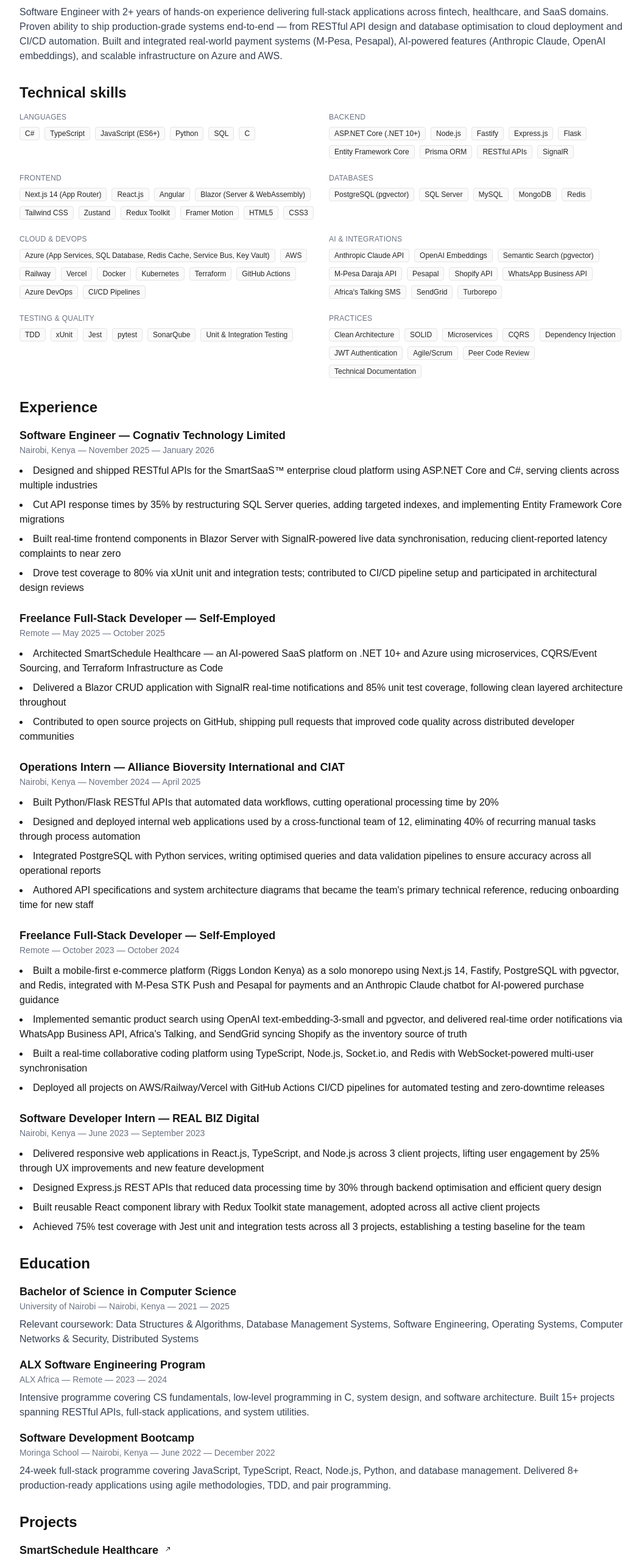
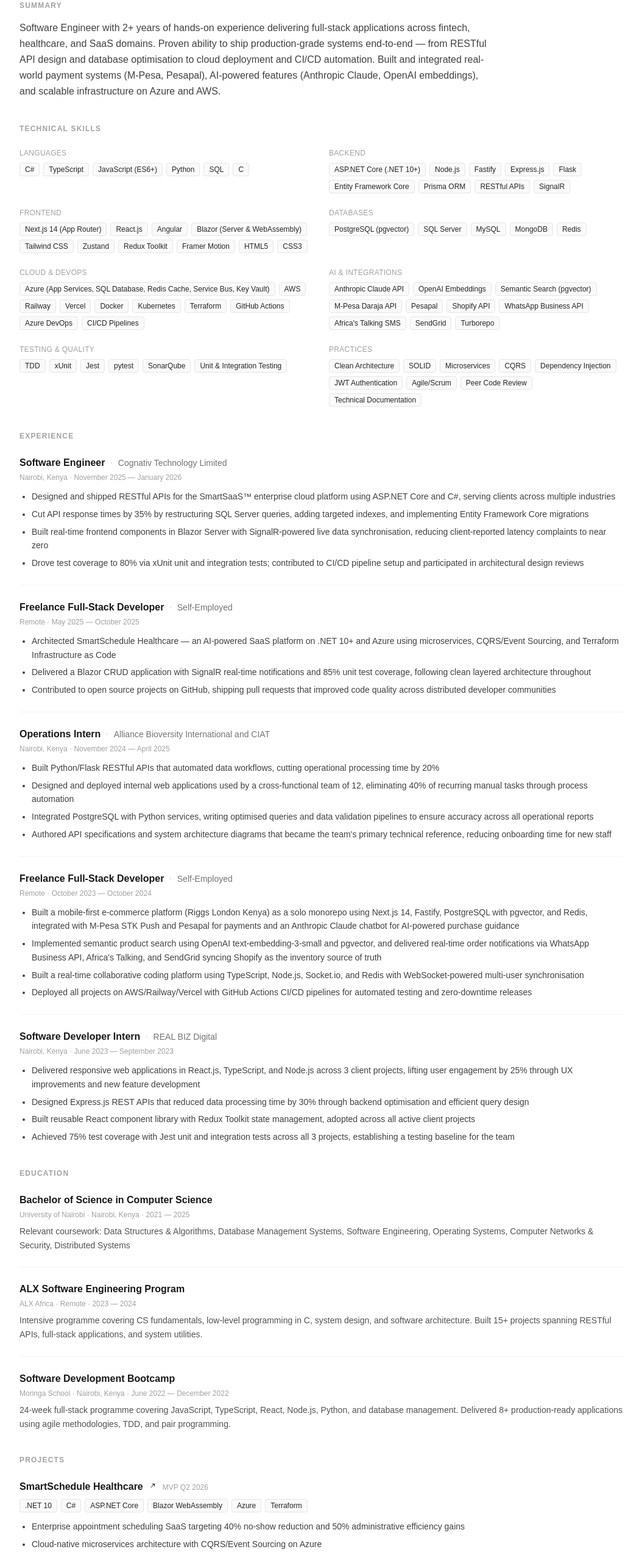
Before and after one commit to edogola4/brandon-ogola-platform, a Next.js app: page /resume in a window 1280 px wide. Shown: the part 220-2783 px from the top of the page at 61% size, without its empty margins (112-1166 px from the left). Built offline with nearby package versions, Linux system fonts and the light colour scheme.

Commit message:
feat: overhaul resume page — neutral tokens, consistent headings, entry separators, split stack tags, remove broken download button, fix list indentation

```diff
--- a/src/app/resume/page.tsx
+++ b/src/app/resume/page.tsx
@@ -1,6 +1,5 @@
-import type { Metadata } from 'next'
 import React from 'react'
-import { Button, Tag, ExternalLink } from '../../components/ui'
+import { Tag, ExternalLink } from '../../components/ui'
 import {
   SKILLS,
   EXPERIENCE,
@@ -9,17 +8,13 @@ import {
   CERTIFICATIONS,
   PROFESSIONAL_SUMMARY,
   PAGE_TITLE,
-  DOWNLOAD_PDF_TEXT,
   HEADING_SUMMARY,
   HEADING_TECHNICAL,
   HEADING_EXPERIENCE,
   HEADING_EDUCATION,
   HEADING_PROJECTS,
   HEADING_CERTIFICATIONS,
-  DOWNLOAD_FILENAME,
-  SEP,
 } from '../../content/data/resume'
-
 import { generatePageMetadata } from '../../lib/metadata'
 
 export function generateMetadata() {
@@ -33,27 +28,32 @@ export function generateMetadata() {
 export default function ResumePage() {
   return (
     <main className="max-w-5xl mx-auto px-4 py-12 print:w-full print:mx-0">
-      <header className="flex items-center justify-between mb-8">
-        <h1 className="text-3xl font-bold">{PAGE_TITLE}</h1>
-        <Button variant="secondary" size="md" asChild className="print:hidden">
-          <a href={DOWNLOAD_FILENAME} download>
-            {DOWNLOAD_PDF_TEXT}
-          </a>
-        </Button>
-      </header>
 
-      <section className="mb-8">
-        <h2 className="text-2xl font-semibold">{HEADING_SUMMARY}</h2>
-        <p className="mt-3 text-gray-700">{PROFESSIONAL_SUMMARY}</p>
+      {/* Page header */}
+      <div className="border-b border-neutral-100 pb-8">
+        <h1 className="text-3xl font-bold text-neutral-900">{PAGE_TITLE}</h1>
+      </div>
+
+      {/* Summary */}
+      <section className="mt-10">
+        <h2 className="text-xs font-semibold uppercase tracking-widest text-neutral-400">
+          {HEADING_SUMMARY}
+        </h2>
+        <p className="mt-4 text-neutral-700 leading-relaxed max-w-3xl">{PROFESSIONAL_SUMMARY}</p>
       </section>
 
-      <section className="mb-8">
-        <h2 className="text-2xl font-semibold">{HEADING_TECHNICAL}</h2>
-        <div className="mt-4 grid grid-cols-1 md:grid-cols-2 gap-6">
+      {/* Technical skills */}
+      <section className="mt-10">
+        <h2 className="text-xs font-semibold uppercase tracking-widest text-neutral-400">
+          {HEADING_TECHNICAL}
+        </h2>
+        <div className="mt-6 grid grid-cols-1 md:grid-cols-2 gap-6">
           {SKILLS.map((group) => (
             <div key={group.category}>
-              <div className="text-xs uppercase tracking-wide text-gray-500">{group.category}</div>
-              <div className="mt-2 flex flex-wrap gap-2">
+              <div className="text-xs font-medium uppercase tracking-wide text-neutral-400 mb-2">
+                {group.category}
+              </div>
+              <div className="flex flex-wrap gap-1.5">
                 {group.items.map((item) => (
                   <Tag key={item} label={item} />
                 ))}
@@ -63,16 +63,28 @@ export default function ResumePage() {
         </div>
       </section>
 
-      <section className="mb-8">
-        <h2 className="text-2xl font-semibold">{HEADING_EXPERIENCE}</h2>
-        <div className="mt-4 space-y-6">
-          {EXPERIENCE.map((e) => (
-            <article key={`${e.company}${SEP}${e.period}`}>
-              <h3 className="text-lg font-semibold">{e.title}{SEP}{e.company}</h3>
-              <div className="text-sm text-gray-500">{e.location}{SEP}{e.period}</div>
-              <ul className="mt-3 list-disc list-inside space-y-2">
+      {/* Experience */}
+      <section className="mt-10">
+        <h2 className="text-xs font-semibold uppercase tracking-widest text-neutral-400">
+          {HEADING_EXPERIENCE}
+        </h2>
+        <div className="mt-6 space-y-0">
+          {EXPERIENCE.map((e, i) => (
+            <article
+              key={`${e.company}-${e.period}`}
+              className={i > 0 ? 'border-t border-neutral-100 pt-6 mt-6' : ''}
+            >
+              <div className="flex flex-wrap items-baseline gap-x-2">
+                <h3 className="text-base font-semibold text-neutral-900">{e.title}</h3>
+                <span className="text-neutral-300 select-none" aria-hidden="true">·</span>
+                <span className="text-sm text-neutral-500">{e.company}</span>
+              </div>
+              <div className="mt-1 text-xs text-neutral-400">
+                {e.location} · {e.period}
+              </div>
+              <ul className="mt-3 pl-5 list-disc space-y-1.5">
                 {e.achievements.map((a) => (
-                  <li key={a}>{a}</li>
+                  <li key={a} className="text-sm text-neutral-700 leading-relaxed">{a}</li>
                 ))}
               </ul>
             </article>
@@ -80,34 +92,60 @@ export default function ResumePage() {
         </div>
       </section>
 
-      <section className="mb-8">
-        <h2 className="text-2xl font-semibold">{HEADING_EDUCATION}</h2>
-        <div className="mt-4 space-y-4">
-          {EDUCATION.map((edu) => (
-            <article key={`${edu.institution}${edu.period}`}>
-              <h3 className="text-lg font-semibold">{edu.degree}</h3>
-              <div className="text-sm text-gray-500">{edu.institution}{SEP}{edu.location}{SEP}{edu.period}</div>
-              <p className="mt-2 text-gray-700">{edu.detail}</p>
+      {/* Education */}
+      <section className="mt-10">
+        <h2 className="text-xs font-semibold uppercase tracking-widest text-neutral-400">
+          {HEADING_EDUCATION}
+        </h2>
+        <div className="mt-6 space-y-0">
+          {EDUCATION.map((edu, i) => (
+            <article
+              key={`${edu.institution}-${edu.period}`}
+              className={i > 0 ? 'border-t border-neutral-100 pt-6 mt-6' : ''}
+            >
+              <h3 className="text-base font-semibold text-neutral-900">{edu.degree}</h3>
+              <div className="mt-1 text-xs text-neutral-400">
+                {edu.institution} · {edu.location} · {edu.period}
+              </div>
+              <p className="mt-2 text-sm text-neutral-600 leading-relaxed">{edu.detail}</p>
             </article>
           ))}
         </div>
       </section>
 
-      <section className="mb-8">
-        <h2 className="text-2xl font-semibold">{HEADING_PROJECTS}</h2>
-        <div className="mt-4 space-y-6">
-          {PROJECTS.map((p) => (
-            <article key={p.name}>
-              <h3 className="text-lg font-semibold">
-                <ExternalLink href={p.url}>{p.name}</ExternalLink>
-              </h3>
-              <div className="mt-2 flex flex-wrap gap-2">
-                <Tag label={p.stack} />
-                {p.period ? <div className="text-sm text-gray-500">{p.period}</div> : null}
+      {/* Projects */}
+      <section className="mt-10">
+        <h2 className="text-xs font-semibold uppercase tracking-widest text-neutral-400">
+          {HEADING_PROJECTS}
+        </h2>
+        <div className="mt-6 space-y-0">
+          {PROJECTS.map((p, i) => (
+            <article
+              key={p.name}
+              className={i > 0 ? 'border-t border-neutral-100 pt-6 mt-6' : ''}
+            >
+              <div className="flex flex-wrap items-baseline gap-x-3">
+                <h3 className="text-base font-semibold text-neutral-900">
+                  {p.url ? (
+                    <ExternalLink href={p.url} className="hover:text-neutral-600">
+                      {p.name}
+                    </ExternalLink>
+                  ) : (
+                    p.name
+                  )}
+                </h3>
+                {p.period && (
+                  <span className="text-xs text-neutral-400">{p.period}</span>
+                )}
               </div>
-              <ul className="mt-3 list-disc list-inside space-y-2">
+              <div className="mt-2 flex flex-wrap gap-1.5">
+                {p.stack.map((s) => (
+                  <Tag key={s} label={s} />
+                ))}
+              </div>
+              <ul className="mt-3 pl-5 list-disc space-y-1.5">
                 {p.highlights.map((h) => (
-                  <li key={h}>{h}</li>
+                  <li key={h} className="text-sm text-neutral-700 leading-relaxed">{h}</li>
                 ))}
               </ul>
             </article>
@@ -115,14 +153,18 @@ export default function ResumePage() {
         </div>
       </section>
 
-      <section>
-        <h2 className="text-2xl font-semibold">{HEADING_CERTIFICATIONS}</h2>
-        <ul className="mt-4 list-disc list-inside space-y-2">
+      {/* Certifications */}
+      <section className="mt-10">
+        <h2 className="text-xs font-semibold uppercase tracking-widest text-neutral-400">
+          {HEADING_CERTIFICATIONS}
+        </h2>
+        <ul className="mt-6 pl-5 list-disc space-y-2">
           {CERTIFICATIONS.map((c) => (
-            <li key={c}>{c}</li>
+            <li key={c} className="text-sm text-neutral-700 leading-relaxed">{c}</li>
           ))}
         </ul>
       </section>
+
     </main>
   )
 }
--- a/src/content/data/resume.ts
+++ b/src/content/data/resume.ts
@@ -59,7 +59,7 @@ export const SKILLS: SkillGroup[] = [
       'M-Pesa Daraja API',
       'Pesapal',
       'Shopify API',
-      "WhatsApp Business API",
+      'WhatsApp Business API',
       "Africa's Talking SMS",
       'SendGrid',
       'Turborepo',
@@ -123,7 +123,7 @@ export const EXPERIENCE: ExperienceEntry[] = [
     period: 'October 2023 — October 2024',
     achievements: [
       'Built a mobile-first e-commerce platform (Riggs London Kenya) as a solo monorepo using Next.js 14, Fastify, PostgreSQL with pgvector, and Redis, integrated with M-Pesa STK Push and Pesapal for payments and an Anthropic Claude chatbot for AI-powered purchase guidance',
-      'Implemented semantic product search using OpenAI text-embedding-3-small and pgvector, and delivered real-time order notifications via WhatsApp Business API, Africa\'s Talking, and SendGrid syncing Shopify as the inventory source of truth',
+      "Implemented semantic product search using OpenAI text-embedding-3-small and pgvector, and delivered real-time order notifications via WhatsApp Business API, Africa's Talking, and SendGrid syncing Shopify as the inventory source of truth",
       'Built a real-time collaborative coding platform using TypeScript, Node.js, Socket.io, and Redis with WebSocket-powered multi-user synchronisation',
       'Deployed all projects on AWS/Railway/Vercel with GitHub Actions CI/CD pipelines for automated testing and zero-downtime releases',
     ],
@@ -176,8 +176,10 @@ export const EDUCATION: EducationEntry[] = [
 
 export type Project = {
   name: string
-  stack: string
+  /** Array of individual technology names — rendered as separate Tag components */
+  stack: string[]
   period: string
+  /** Specific repo URL, or empty string if no public repo exists yet */
   url: string
   highlights: string[]
 }
@@ -185,7 +187,7 @@ export type Project = {
 export const PROJECTS: Project[] = [
   {
     name: 'SmartSchedule Healthcare',
-    stack: '.NET 10, C#, ASP.NET Core, Blazor WebAssembly, Azure, Terraform',
+    stack: ['.NET 10', 'C#', 'ASP.NET Core', 'Blazor WebAssembly', 'Azure', 'Terraform'],
     period: 'MVP Q2 2026',
     url: 'https://github.com/edogola4/smartschedule-healthcare',
     highlights: [
@@ -195,9 +197,9 @@ export const PROJECTS: Project[] = [
   },
   {
     name: 'Riggs London Kenya',
-    stack: 'Next.js 14, Fastify, PostgreSQL (pgvector), Redis, Prisma, Tailwind CSS, Turborepo',
+    stack: ['Next.js 14', 'Fastify', 'PostgreSQL', 'pgvector', 'Redis', 'Prisma', 'Turborepo'],
     period: 'In Progress',
-    url: 'https://github.com/edogola4',
+    url: '',
     highlights: [
       'Mobile-first e-commerce platform with M-Pesa STK Push, Pesapal, AI Scent Advisor (Claude 3.5 Haiku), and semantic search via pgvector',
       'Deployed on Railway + Vercel at ~$108/month',
@@ -205,9 +207,9 @@ export const PROJECTS: Project[] = [
   },
   {
     name: 'Microservices Platform with Full CI/CD',
-    stack: 'Docker, Kubernetes, GitHub Actions, AWS',
+    stack: ['Docker', 'Kubernetes', 'GitHub Actions', 'AWS'],
     period: '',
-    url: 'https://github.com/edogola4',
+    url: '',
     highlights: [
       'Containerised microservices on AWS orchestrated with Kubernetes',
       'GitHub Actions CI/CD with multi-stage testing and zero-downtime rolling deployments',
@@ -215,9 +217,9 @@ export const PROJECTS: Project[] = [
   },
   {
     name: 'AI-Powered Customer Support Chatbot',
-    stack: 'Python, TensorFlow, NLP, REST APIs',
+    stack: ['Python', 'TensorFlow', 'NLP', 'REST APIs'],
     period: '',
-    url: 'https://github.com/edogola4',
+    url: '',
     highlights: [
       '95% intent recognition accuracy using NLP and TensorFlow',
       'Reduced customer support response time by 40% through automated query handling',
@@ -228,7 +230,6 @@ export const PROJECTS: Project[] = [
 export const CERTIFICATIONS: string[] = [
   'ALX Software Engineering Program — Full-stack development, algorithms, system design (2023–2024)',
   'Moringa School Software Development Bootcamp — Full-stack development (2022)',
-  "Ongoing: AI/LLM integrations and cloud-native architecture",
 ]
 
 export const PROFESSIONAL_SUMMARY =
@@ -236,12 +237,9 @@ export const PROFESSIONAL_SUMMARY =
 
 // UI labels
 export const PAGE_TITLE = 'Resume'
-export const DOWNLOAD_PDF_TEXT = 'Download PDF'
 export const HEADING_SUMMARY = 'Summary'
 export const HEADING_TECHNICAL = 'Technical skills'
 export const HEADING_EXPERIENCE = 'Experience'
 export const HEADING_EDUCATION = 'Education'
 export const HEADING_PROJECTS = 'Projects'
 export const HEADING_CERTIFICATIONS = 'Certifications'
-export const DOWNLOAD_FILENAME = '/brandon-ogola-cv.pdf'
-export const SEP = ' — '
```
Also changed, not shown: 1 other file (tests, documents, lock files or other folders).
